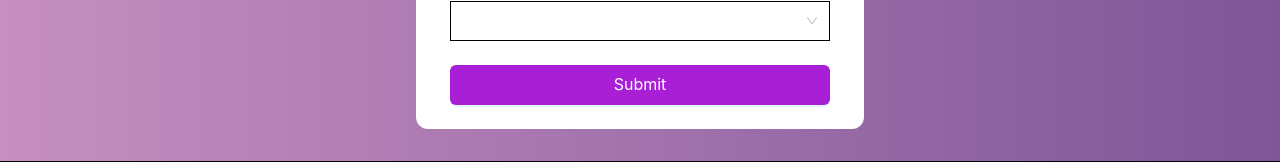
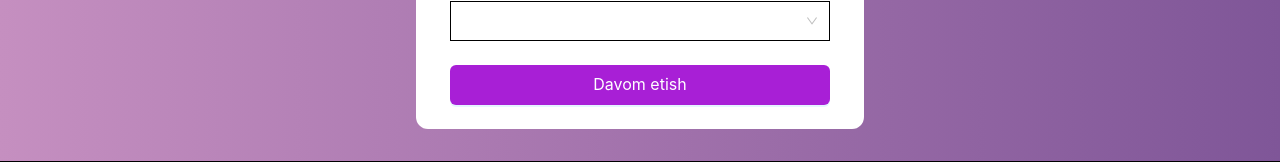
Before and after one commit to qAbdullajon/front-marafon, a React (Vite) app: page / in a window 1280 px wide. Shown: the part 637-799 px from the top of the page. Built offline with nearby package versions, Linux system fonts and the light colour scheme.

Commit message:
askasjkas

```diff
--- a/src/pages/home/index.tsx
+++ b/src/pages/home/index.tsx
@@ -150,7 +150,7 @@ const Home = ({ setUser }: any) => {
 
               <Form.Item>
                 <Button loading={loading} size="large" type="primary" htmlType="submit" style={{ borderRadius: "6px", width: "100%", backgroundColor: "#A81FD6", border: "none" }}>
-                  Submit
+                  Davom etish
                 </Button>
               </Form.Item>
             </Form>
```
